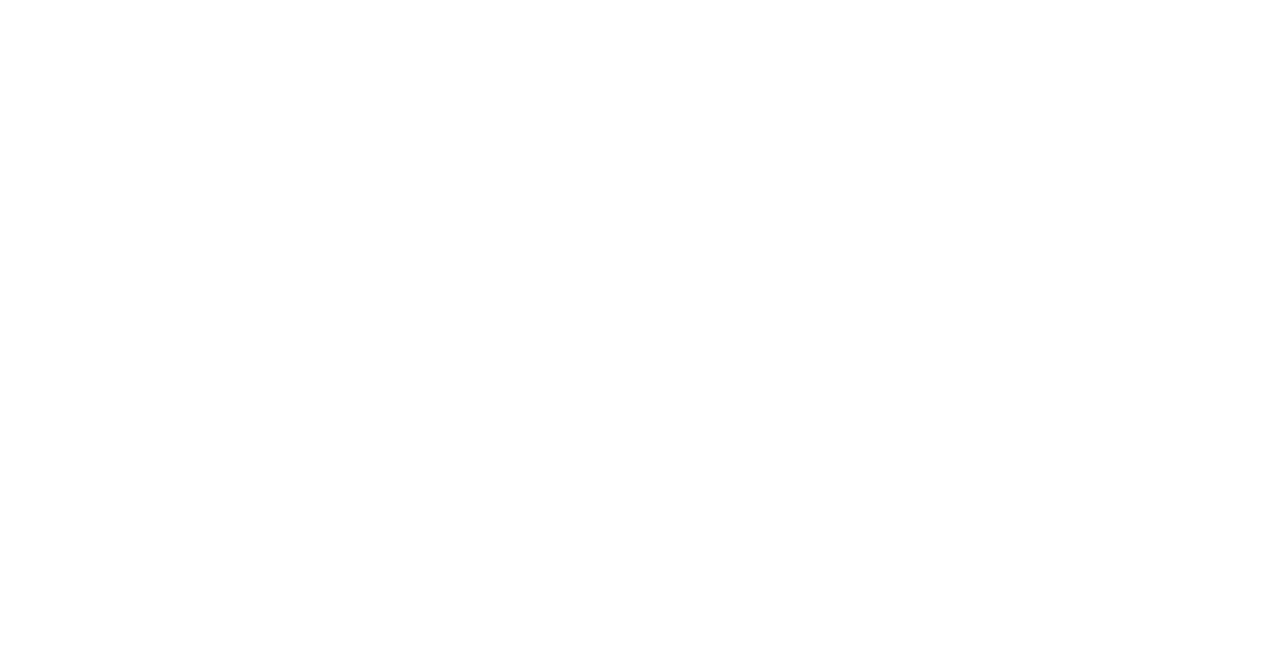
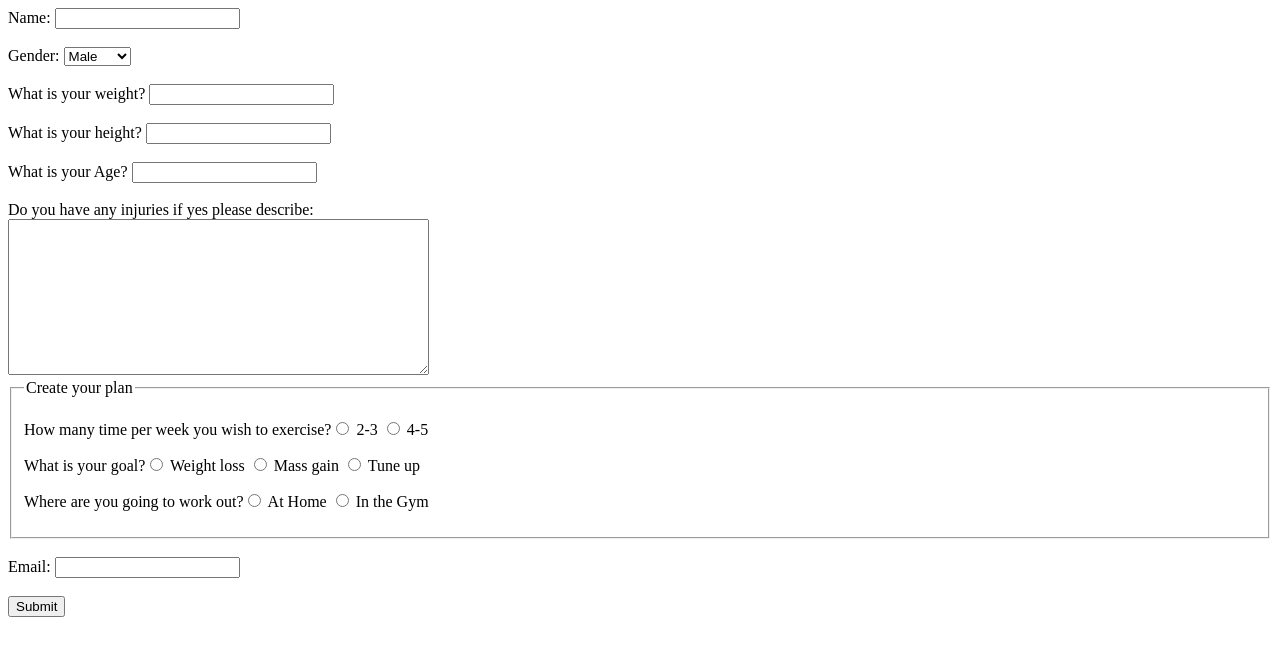
Before and after one commit to TatianaAb/Test-Website, a plain HTML site: page form.html in a window 1280 px wide. Drawn offline with Linux system fonts and the light colour scheme.

Commit message:
Update form fields

```diff
--- a/form.html
+++ b/form.html
@@ -0,0 +1,60 @@
+<!DOCTYPE html>
+<html>
+<head>
+  <title>Personal program</title>
+</head>
+<body>
+<form action="success.html" method="post">
+  <div>
+      <label>Name:</label>
+      <input type="text" name="name">
+    </div>
+<br>
+      <div>
+    <label>Gender:</label>
+    <select>
+      <option value = "Male">Male</option>
+      <option value = "Female">Female</option>
+    </select>
+  </div>
+  <br>
+  <div>
+    <label>What is your weight?</label>
+    <input type="number" name="weight">
+  </div>
+  <br>
+  <div>
+    <label>What is your height?</label>
+    <input type="text" name="height">
+  </div>
+  <br>
+  <div>
+    <label>What is your Age?</label>
+    <input type="number" name="age">
+  </div>
+  <br>
+  <div>
+    <label>Do you have any injuries if yes please describe:</label>
+    <br>
+    <textarea cols="50" rows="10" name="message"></textarea>
+  </div>
+  <fieldset>
+    <legend> Create your plan </legend>
+    <p><label> How many time per week you wish to exercise?<input type=radio name="goal" value="2-3"> 2-3
+    <input type=radio name="goal" value="4-5"> 4-5 </label></p>
+    <p><label> What is your goal?<input type=radio name="goal1" value="Weight loss">  Weight loss
+    <input type=radio name="goal1" value="Mass gain">  Mass gain
+    <input type=radio name="goal1" value="Tune up">  Tune up </label></p>
+    <p><label> Where are you going to work out?<input type=radio name="goal2" value="home"> At Home
+    <input type=radio name="goal2" value="Gym"> In the Gym </label></p>
+  </fieldset>
+  <br>
+  <div>
+      <label>Email:</label>
+      <input type="email" name="email">
+    </div>
+    <br>
+  <button type="submit">Submit</button>
+</form>
+</body>
+</html>
```
Also changed, not shown: index.html (+1 -1 lines), success.html (added, +11 -0 lines).
